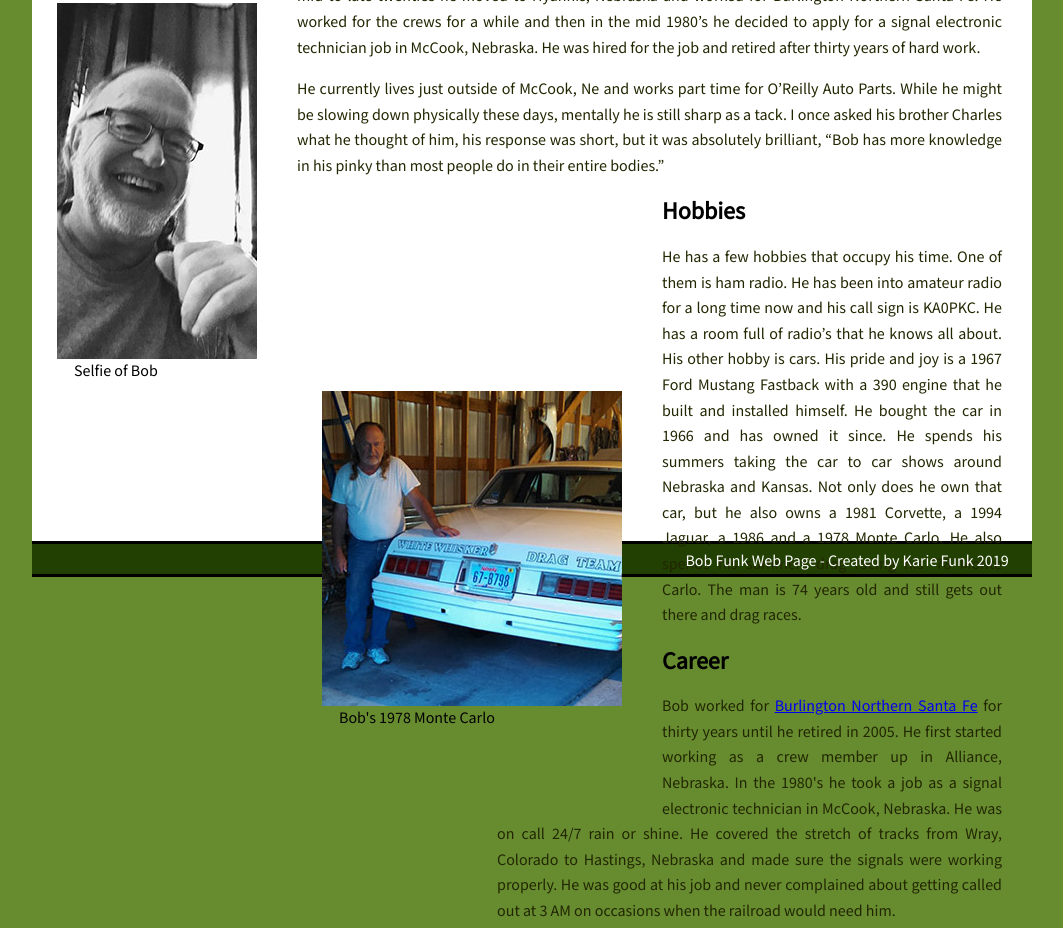
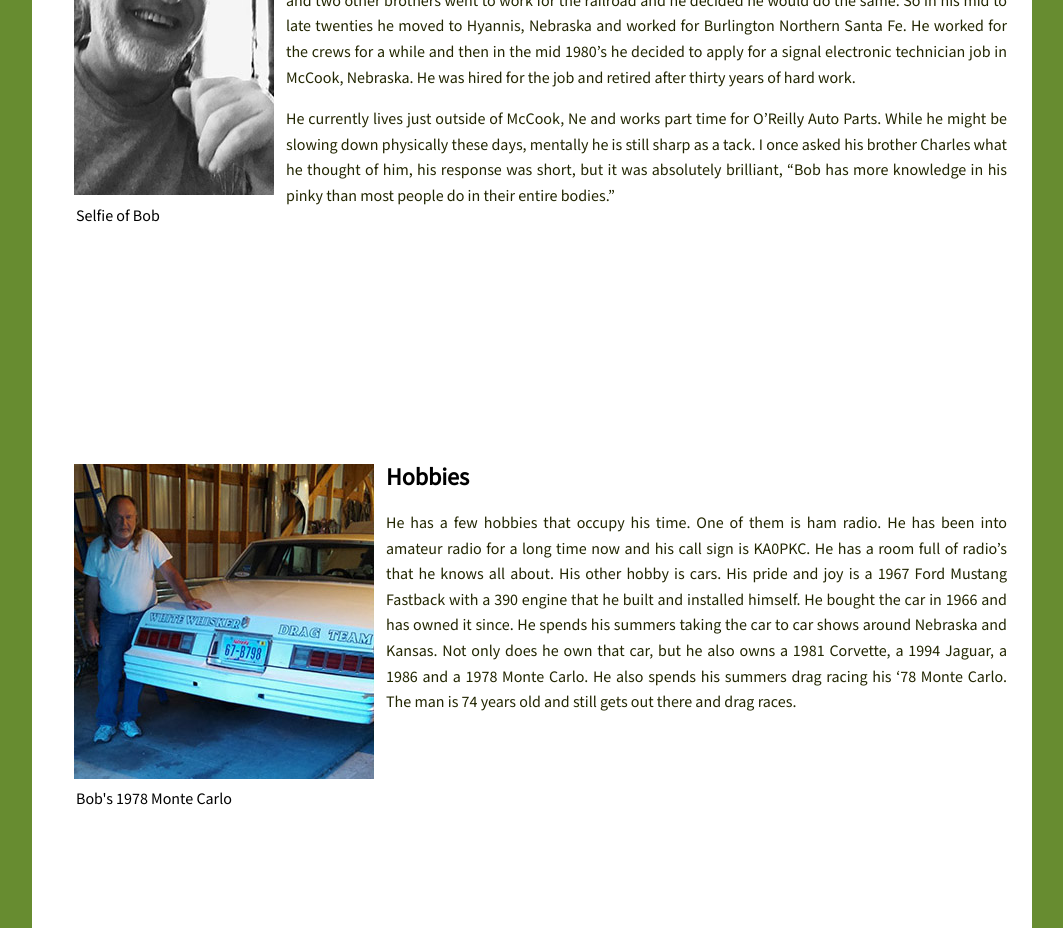
Before and after one commit to kfunk17/bioSite, a plain HTML site: page index.html in a window 1280 px wide. Shown: the part 617-1545 px from the top of the page, without its empty margins (108-1171 px from the left). Drawn offline with Linux system fonts and the light colour scheme.

Commit message:
Update style.css
Updated style to CSS for index.html

```diff
--- a/style.css
+++ b/style.css
@@ -1,5 +1,4 @@
-/* CSS for HTML pages. */
-/* Ran code on https://autoprefixer.github.io/ to see if I needed vendor prefixes, but it didn't show that I did. */
+/* CSS for HTML page. */
 
 
 body{
@@ -14,8 +13,56 @@ body{
 
 }
 
+
+h1{
+    Font-family: 'Mada', Georgia, sans-serif;
+
+
+
+}
+
+
+
+article.first{
+    padding-top:30px;
+    padding-bottom:50px;
+}
+
+article.second{
+
+    padding-top: 170px;
+    height: 400px;
+}
+
+article.third{
+    padding-top: 160px;
+    height: 400px;
+}
+
+article.four{
+    padding-top: 160px;
+    height: 400px;
+}
+
+.fig{
+    float: left;
+    margin-right: 10px;
+    margin-bottom: 5px;
+    padding: 2px;
+
+}
+
+
+
+
+
 p{
     color:#222601;
+    overflow: hidden;
+    padding-right: 25px;
+    text-align: justify;
+    font-family: 'Mada', Georgia, sans-serif;
+
 }
 
 main{
@@ -23,35 +70,21 @@ main{
     padding-top:160px;
     padding-bottom: 50px;
     background:white;
-    height: 700px;
+    height: 2300px;
 
 
 
 }
 
-article p{
-    padding-right:30px;
-    text-align:justify;
-
-}
-
-figure{
-    padding-top:176px;
-    padding-bottom: 50px;
-    float:left;
-}
-header h1{
-    font-family:'Staatliches', helvetica, sans-serif;
-    font-size: 50px;
-    padding-left: 510px;
 
 
-}
+
+
 
 header{
     background: white;
     padding-top:px;
-    background-image: url(Images/HEADER.png);
+    background-image: url(images/HEADER.png);
     background-position: 50% 50%;
    background-repeat: repeat-x;
    height: 207px;
@@ -88,17 +121,14 @@ nav {
 
 
 
-.img{
-    float: left;
-    margin-left:-15px ;
 
-
-}
 
 
  figcaption{
   margin-left:2px;
   font-family:'Mada', helvetica, sans-serif;
+
+
 }
 
 footer{
@@ -114,7 +144,7 @@ footer{
 
 footer p {
     color: white;
-    margin: 0px;
-    padding: 5px 0px 5px 30px;
+    text-align: center;
+   margin-top:5px;
 
 }
```
